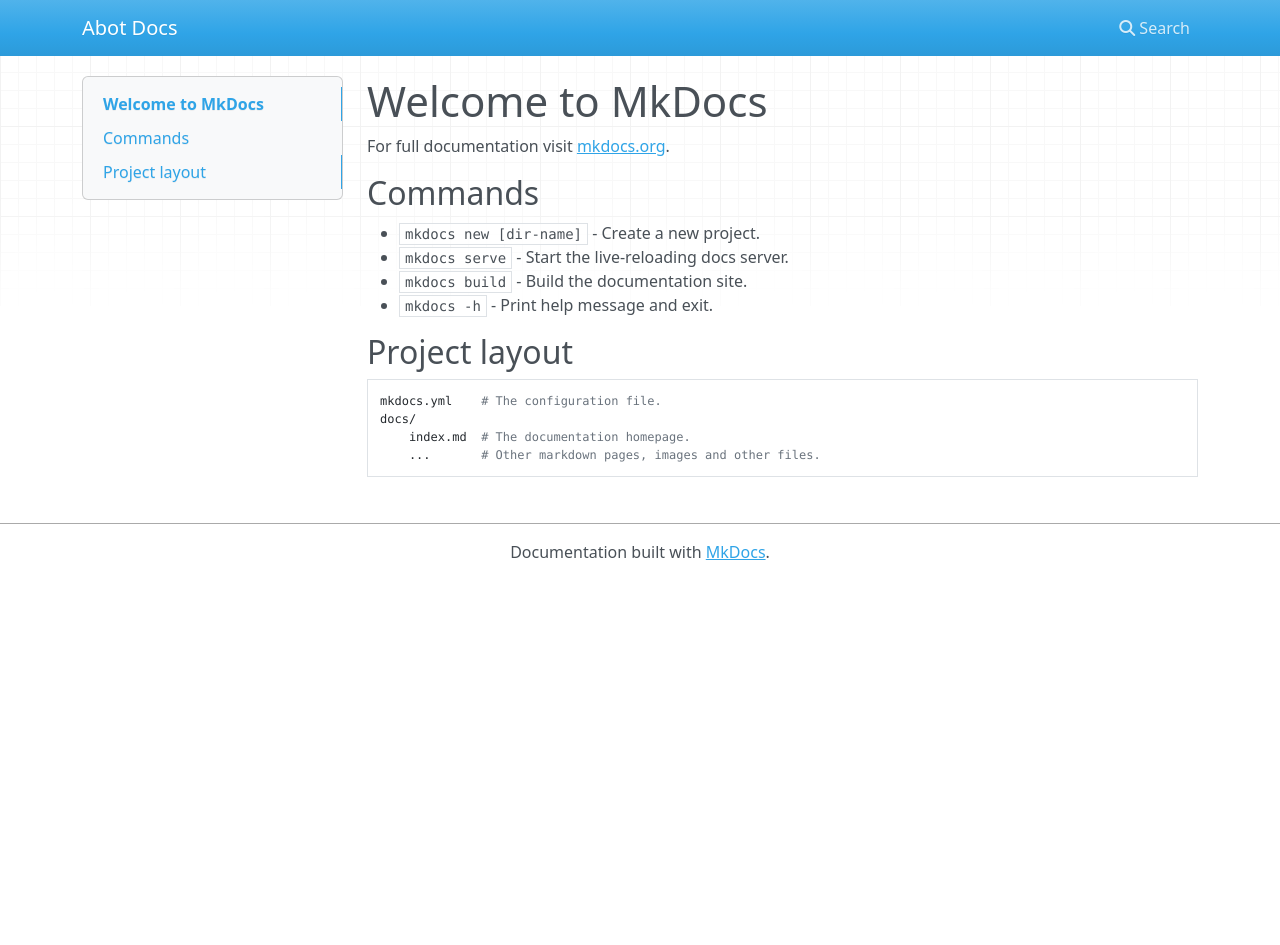
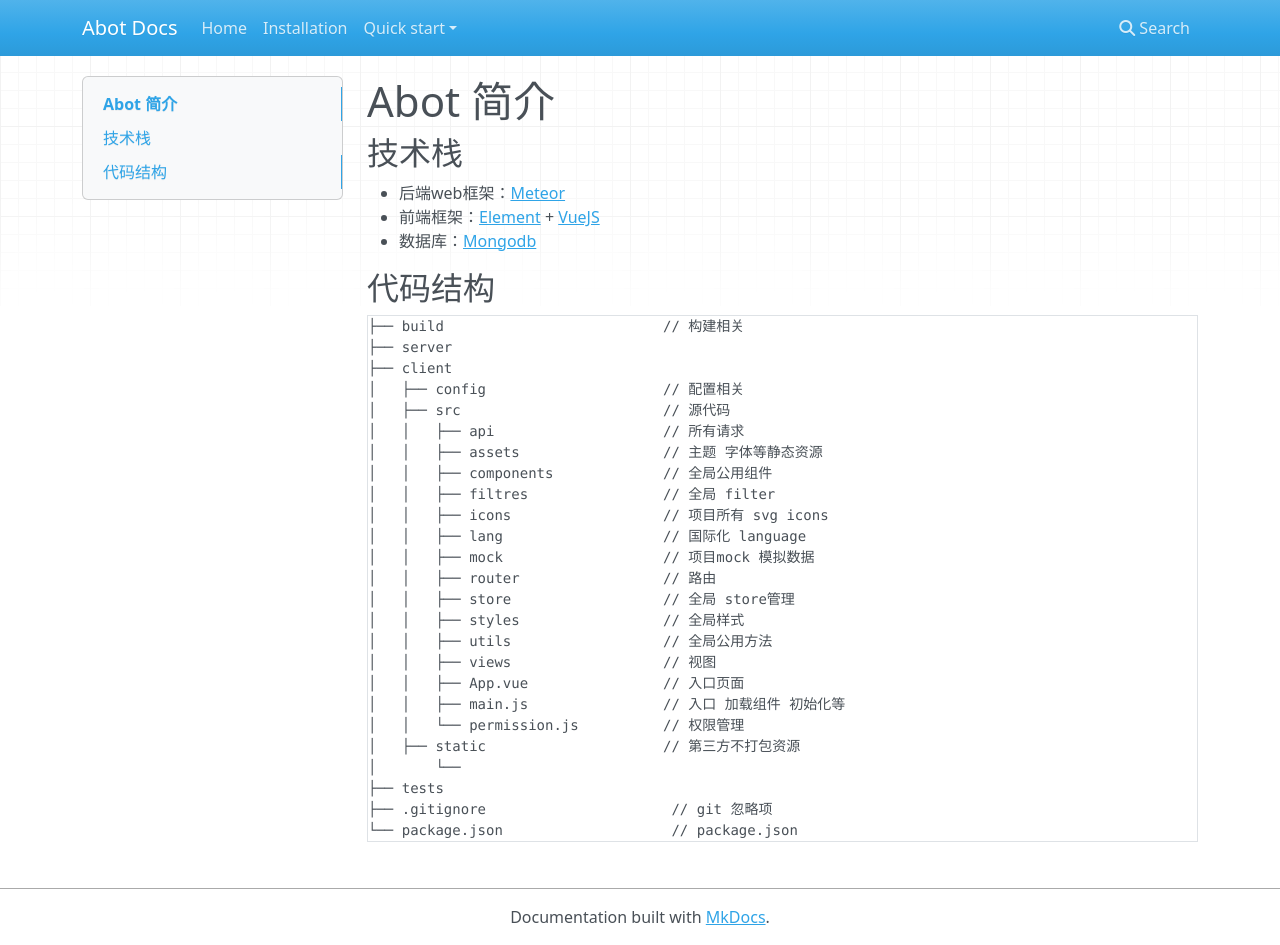
Before and after one commit to FineArtInformationTechnology/abot-docs, an MkDocs documentation site: the page built from docs/index.md, in a window 1280 px wide and 945 px high. Built offline with MkDocs 1.6.1, drawn with Linux system fonts in a browser that asks for light colours; nearby versions of some CDN libraries.

Commit message:
add installation and quick start.

```diff
--- a/docs/.readthedocs.yml
+++ /dev/null
@@ -1,3 +0,0 @@
-mkdocs:
-  configuration: mkdocs.yml
-  fail_on_warning: false
--- a/docs/index.md
+++ b/docs/index.md
@@ -1,17 +1,36 @@
-# Welcome to MkDocs
+# Abot 简介
 
-For full documentation visit [mkdocs.org](https://www.mkdocs.org).
+## 技术栈
 
-## Commands
++ 后端web框架：[Meteor](https://www.meteor.com/)
++ 前端框架：[Element](https://element.eleme.cn/#/zh-CN) + [VueJS](https://cn.vuejs.org/)
++ 数据库：[Mongodb](https://www.mongodb.com/)
 
-* `mkdocs new [dir-name]` - Create a new project.
-* `mkdocs serve` - Start the live-reloading docs server.
-* `mkdocs build` - Build the documentation site.
-* `mkdocs -h` - Print help message and exit.
-
-## Project layout
-
-    mkdocs.yml    # The configuration file.
-    docs/
-        index.md  # The documentation homepage.
-        ...       # Other markdown pages, images and other files.
+## 代码结构
+<pre>
+├── build                          // 构建相关
+├── server
+├── client
+│   ├── config                     // 配置相关
+│   ├── src                        // 源代码
+│   │   ├── api                    // 所有请求
+│   │   ├── assets                 // 主题 字体等静态资源
+│   │   ├── components             // 全局公用组件
+│   │   ├── filtres                // 全局 filter
+│   │   ├── icons                  // 项目所有 svg icons
+│   │   ├── lang                   // 国际化 language
+│   │   ├── mock                   // 项目mock 模拟数据
+│   │   ├── router                 // 路由
+│   │   ├── store                  // 全局 store管理
+│   │   ├── styles                 // 全局样式
+│   │   ├── utils                  // 全局公用方法
+│   │   ├── views                  // 视图
+│   │   ├── App.vue                // 入口页面
+│   │   ├── main.js                // 入口 加载组件 初始化等
+│   │   └── permission.js          // 权限管理
+│   ├── static                     // 第三方不打包资源
+│       └──
+├── tests
+├── .gitignore                      // git 忽略项
+└── package.json                    // package.json
+</pre>
--- a/mkdocs.yml
+++ b/mkdocs.yml
@@ -1 +1,9 @@
 site_name: Abot Docs
+use_directory_urls: true
+
+nav:
+  - Home: '/index.md'
+  - Installation: '/installation.md'
+  - Quick start:
+      - 'Hello world': '/quick_start/hello_world.md'
+      - 'Views': '/quick_start/fronted/views.md'
```
Also changed, not shown: docs/installation.md (added, +8 -0 lines), docs/quick_start/fronted/views.md (added), docs/quick_start/hello_world.md (added), 1 other file.
